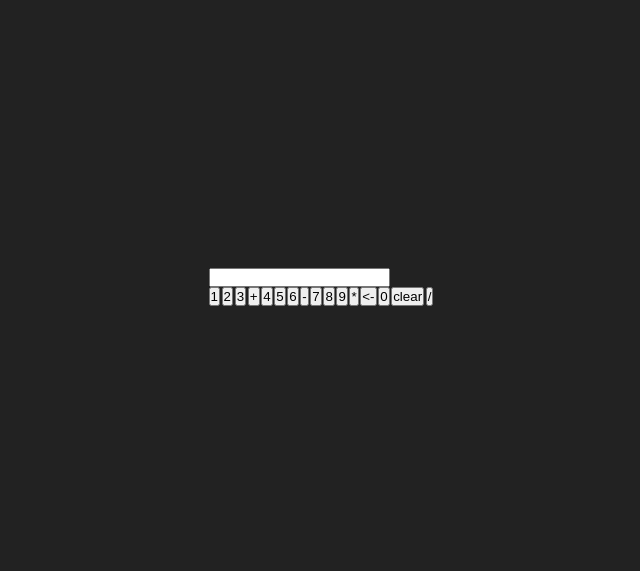
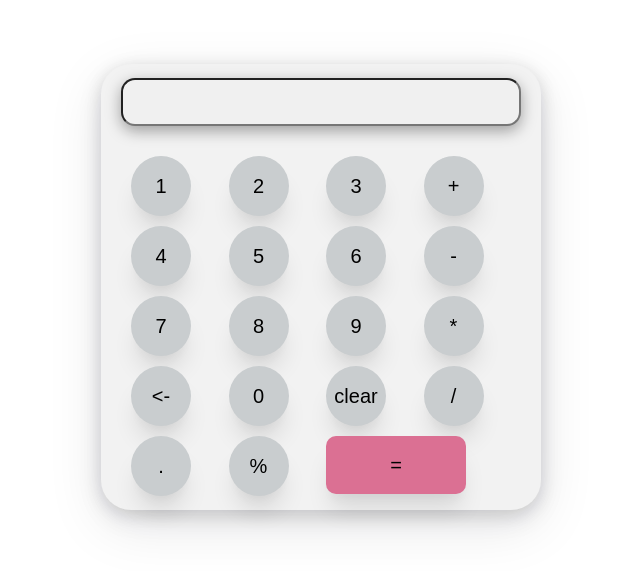
Before and after one commit to krishnakeshariya1/Js-Project-Repo, a plain HTML site: page Calculator/index.html in a window 1280 px wide. Shown: the part 113-684 px from the top of the page, without its empty margins (319-959 px from the left). Drawn offline with Linux system fonts and the light colour scheme.

Commit message:
basic design done

```diff
--- a/Calculator/index.html
+++ b/Calculator/index.html
@@ -12,22 +12,25 @@
             <input type="text" id="inputFeild">
         </div>
         <div class="buttons-area">
-            <button class="btn">1</button>
-            <button class="btn">2</button>
-            <button class="btn">3</button>
-            <button class="btn">+</button>
-            <button class="btn">4</button>
-            <button class="btn">5</button>
-            <button class="btn">6</button>
-            <button class="btn">-</button>
-            <button class="btn">7</button>
-            <button class="btn">8</button>
-            <button class="btn">9</button>
-            <button class="btn">*</button>
-            <button class="btn"> <- </button>
-            <button class="btn">0</button>
-            <button class="btn">clear</button>
-            <button class="btn">/</button>
+            <button class="btn" value="1">1</button>
+            <button class="btn" value="2">2</button>
+            <button class="btn" value="3">3</button>
+            <button class="btn" value="+">+</button>
+            <button class="btn" value="4">4</button>
+            <button class="btn" value="5">5</button>
+            <button class="btn" value="6">6</button>
+            <button class="btn" value="-">-</button>
+            <button class="btn" value="7">7</button>
+            <button class="btn" value="8">8</button>
+            <button class="btn" value="9">9</button>
+            <button class="btn" value="*">*</button>
+            <button class="btn" > <- </button>
+            <button class="btn" value="0">0</button>
+            <button class="btn" >clear</button>
+            <button class="btn" value="/">/</button>
+            <button class="btn" value=".">.</button>
+            <button class="btn" value="%"> %</button>
+            <button class="btn large"> =</button>
         </div>
     </div>
 
--- a/Calculator/style.css
+++ b/Calculator/style.css
@@ -1,14 +1,17 @@
 :root{
      /* bg-Colors */
-    --bg-Body-Color: #222;
-    --primary-Color : #f5f5f5;
-    --bg-Main-Container-Color :aqua ;
+    --bg-Body-Color: #ffffff;
+    --primary-Color : #111;
+    --bg-Main-Container-Color :#F2F2F2;
+    --bg-Display-Color : #F0F0F0;
+    --bg-Button-Color : #C9CDCF;
 
     /* padding variables */
     --padding-sm : 0.5rem;
     --padding-md : 1rem;
     --padding-l: 1.4rem;
     --padding-xl: 2rem;
+    --padding-xxl : 3rem;
 
     /* font size */
     --font-Size-s : 1rem;
@@ -34,3 +37,52 @@ body{
     align-items: center;
     justify-content: center;
 }
+.main-container{
+    padding: var(--padding-l) var(--padding-xl);
+    background-color:var(--bg-Main-Container-Color);
+    border-radius: var(--padding-xxl);
+    display: flex;
+    flex-direction: column;
+    gap: var(--padding-xxl);
+    box-shadow: rgba(17, 17, 26, 0.1) 0px 4px 16px, rgba(17, 17, 26, 0.1) 0px 8px 24px, rgba(17, 17, 26, 0.1) 0px 16px 56px;
+}
+.main-container .display-container{
+    width: 100%;
+}
+.main-container .display-container input{
+    width: 100%;
+    font-size: var(--font-Size-xl);
+    padding: var(--padding-sm);
+    text-align: end;
+    border-radius: var(--padding-sm);
+    background-color: var(--bg-Display-Color);
+    border-radius: var(--padding-l);
+    box-shadow: rgba(0, 0, 0, 0.35) 0px 5px 15px;
+
+}
+.buttons-area{
+    padding: 0 var(--padding-md);
+    display: grid;
+    grid-template-columns: repeat(4, minmax(4rem, 1fr));
+    grid-template-rows: repeat(auto-fill, minmax(4rem, 1fr));
+    gap: var(--padding-md);
+}
+.buttons-area .btn{
+    width:  6rem;
+    text-align: center;
+    aspect-ratio: 1;
+    background-color: var(--bg-Button-Color);
+    border: none;
+    border-radius: 50%;
+    font-size: var(--font-Size-md);
+    padding: var(--padding-sm);
+    box-shadow: rgba(0, 0, 0, 0.1) 0px 20px 25px -5px, rgba(0, 0, 0, 0.04) 0px 10px 10px -5px;
+}
+.buttons-area .large{
+    background-color: palevioletred;
+    width: 14rem;
+    height: 5.8rem;
+    border-radius: 1rem;
+    grid-column-start: 3;
+    grid-column-end: 5;
+}
```
